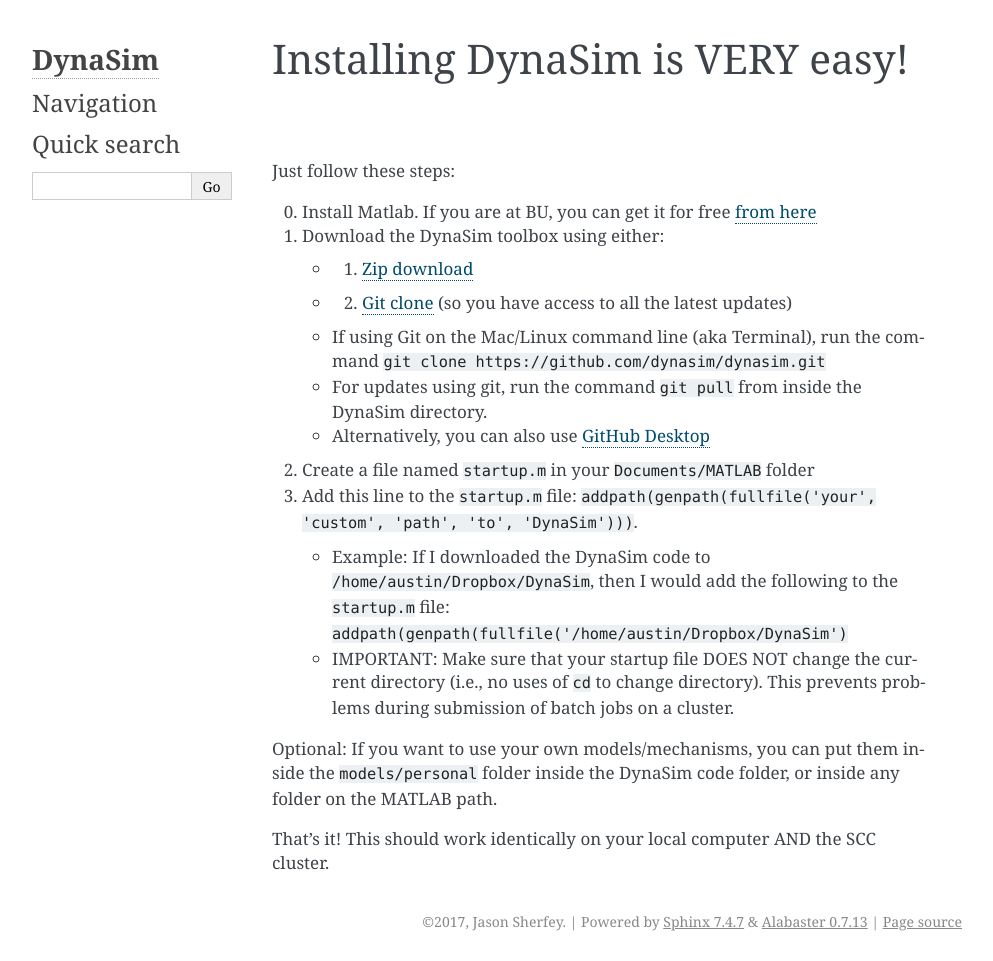
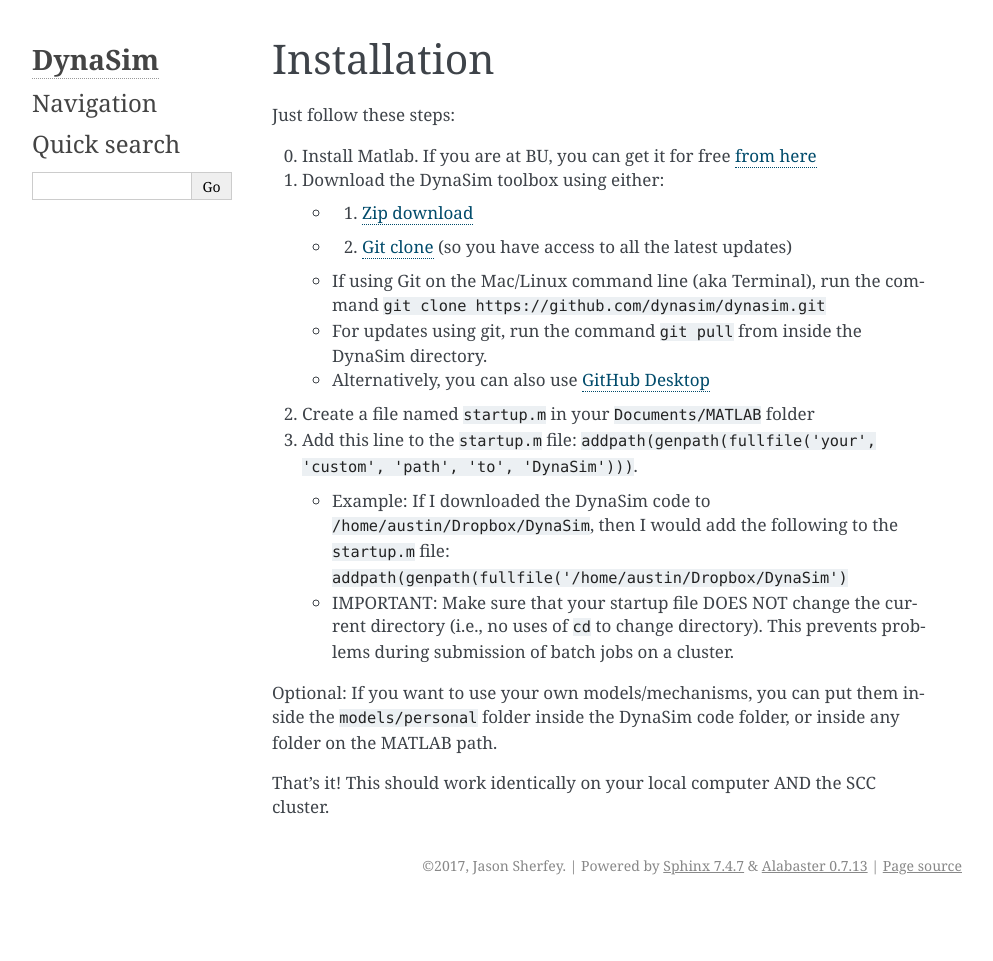
Before and after one commit to DynaSim/DynaSim, a Sphinx documentation site: the page built from docs/sphinx/user/installation.rst, in a window 1280 px wide. Shown: the whole page, without its empty margins (148-1141 px from the left). Built offline with Sphinx 7.4.7, drawn with Linux system fonts in a browser that asks for light colours; pages that are not in the unit, such as notebooks, are missing from menus; after the commit the page ends 905 px from its top, so only the background shows below that.

Commit message:
added titles

```diff
--- a/docs/sphinx/developer/function-help-template.rst
+++ b/docs/sphinx/developer/function-help-template.rst
@@ -1,3 +1,6 @@
+Function template
+========
+
 .. code:: matlab
 
     function output = FunctionName(arguments)
--- a/docs/sphinx/user/installation.rst
+++ b/docs/sphinx/user/installation.rst
@@ -1,4 +1,4 @@
-Installing DynaSim is VERY easy!
+Installation
 =================================
 
 Just follow these steps:
```
